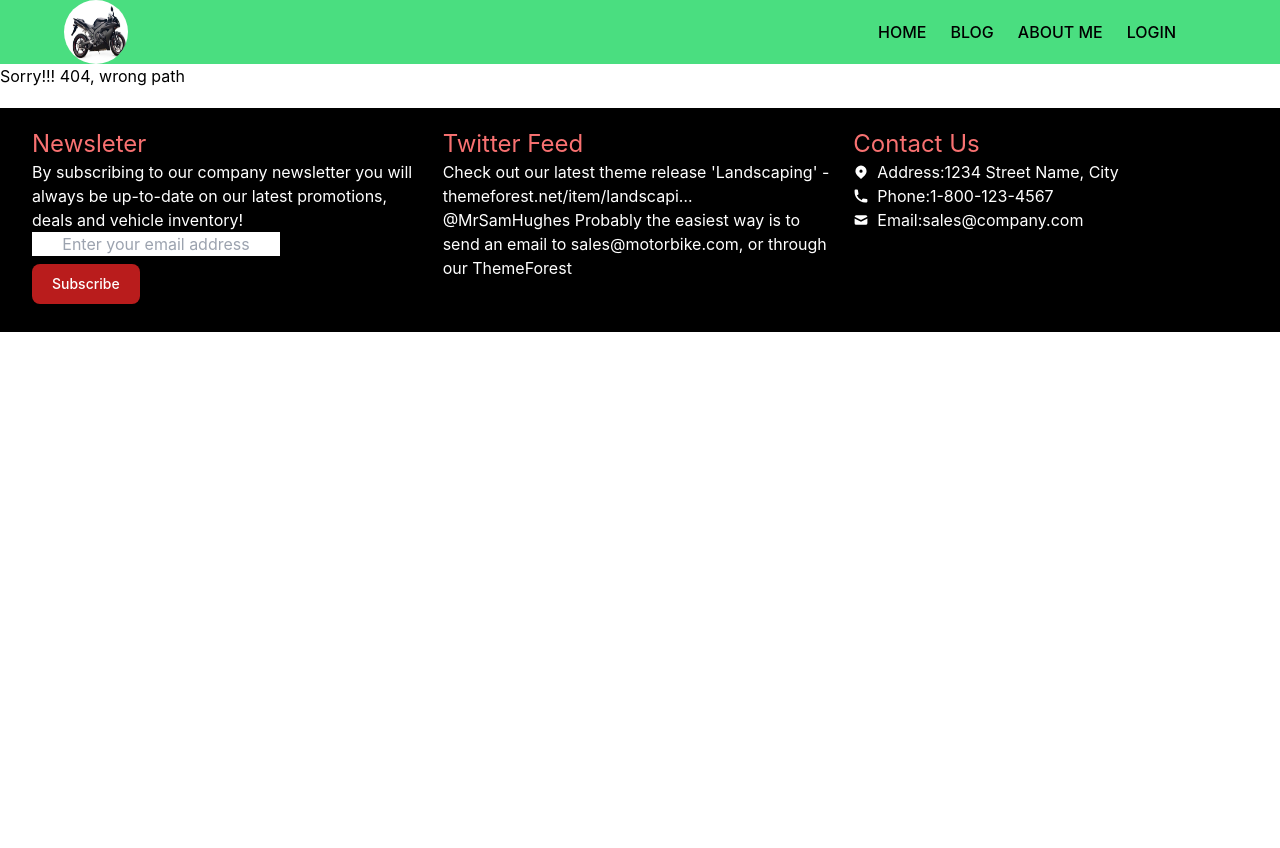
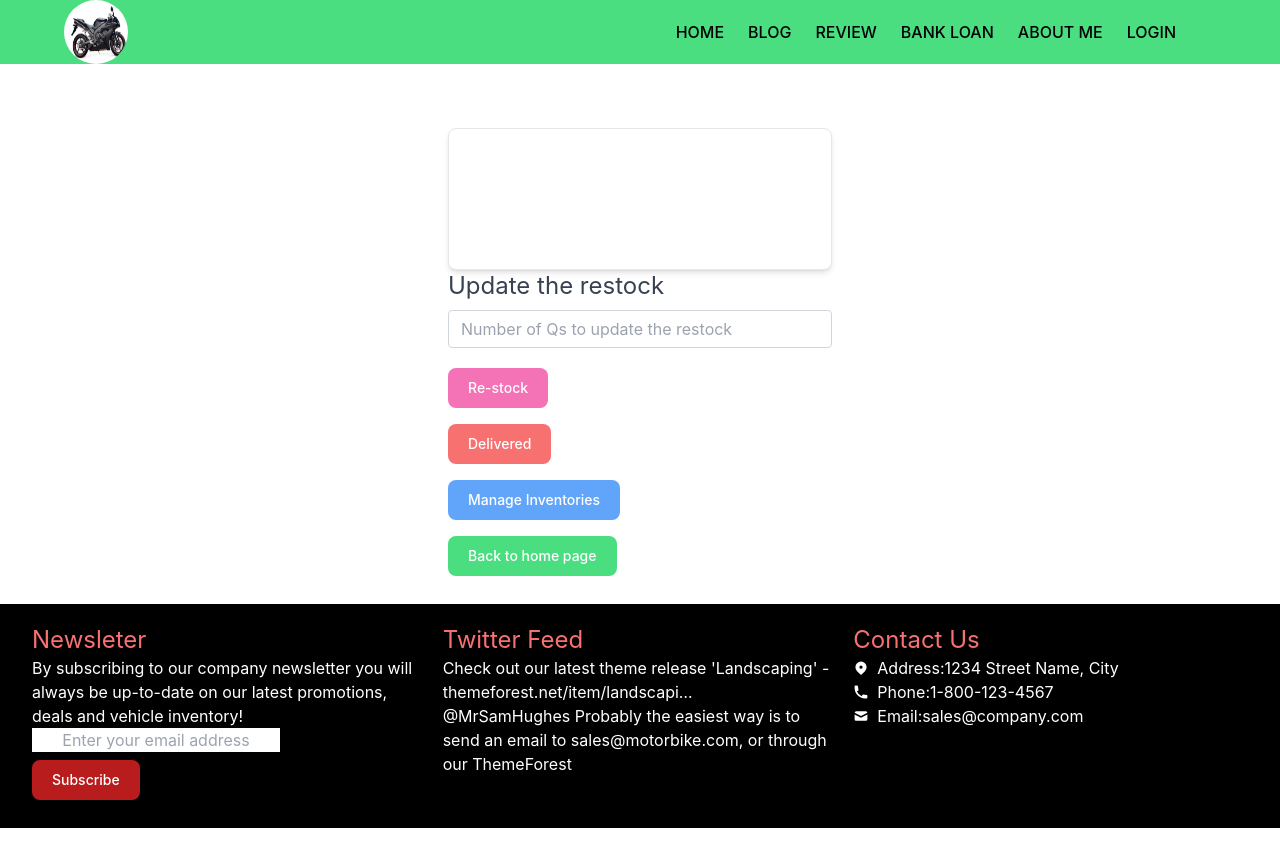
Before and after one commit to babuece97/motor-bike-client, a React (Create React App) app: page /inventory in a window 1280 px wide. Before the commit the page ends 800 px from the top, so only its background shows below. Built offline with nearby package versions, Linux system fonts and the light colour scheme.

Commit message:
all components added

```diff
--- a/src/App.js
+++ b/src/App.js
@@ -8,8 +8,10 @@ import Blog from './compoments/Blog/Blog';
 import Login from './compoments/Login/Login';
 import NotFound from './compoments/NotFound/NotFound';
 import Home from './compoments/Home/Home';
-import ItemDetail from './compoments/ItemDetail/ItemDetail';
+import UpdateItem from './compoments/UpdateItem/UpdateItem';
 import PrivateRoute from './compoments/Authentication/PrivateRoute';
+import Review from './compoments/Review/Review';
+import BankLoan from './compoments/BankLoan/BankLoan';
 
 function App() {
   return (
@@ -19,10 +21,12 @@ function App() {
          {/* This place is being routed, with out routing it does not work . ONLY it could be worked if you write on  browser*/}
           <Route path="/" element={<Home></Home>}/>
           <Route path="blog" element={<Blog> </Blog>}/>
+          <Route path="review" element={<Review> </Review>}/>
+          <Route path="bankloan" element={<BankLoan></BankLoan>}/>
           <Route path="aboutMe" element={<About></About>} />
           <Route path="registration" element={<Registration> </Registration> } />
           <Route path="login" element={<Login></Login>} />
-          <Route path="itemDetail" element={<PrivateRoute> <ItemDetail/> </PrivateRoute>} />
+          <Route path="inventory" element={<PrivateRoute> <UpdateItem/> </PrivateRoute>} />
           <Route path="*" element={<NotFound></NotFound>} />
         </Routes>
 
--- /dev/null
+++ b/src/compoments/AddItems/AddItems.js
@@ -0,0 +1,11 @@
+import React from 'react';
+
+const AddItems = () => {
+    return (
+        <div>
+            Addd Items
+        </div>
+    );
+};
+
+export default AddItems;
--- a/src/compoments/Authentication/PrivateRoute.js
+++ b/src/compoments/Authentication/PrivateRoute.js
@@ -3,7 +3,7 @@ import {Navigate,useLocation} from "react-router-dom";
 
 const PrivateRoute = ({children}) => {
     const location = useLocation()
-    const user= false;
+    const user= true;
     if (!user) {
         return <Navigate to='/login' state={{ from: location }} replace />;
       }
--- /dev/null
+++ b/src/compoments/BankLoan/BankLoan.js
@@ -0,0 +1,11 @@
+import React from 'react';
+
+const BankLoan = () => {
+    return (
+        <div>
+            IF CUSTOME needs bank loan, plz follow the page: www.bankloan.com
+        </div>
+    );
+};
+
+export default BankLoan;
--- a/src/compoments/Item/Item.js
+++ b/src/compoments/Item/Item.js
@@ -25,9 +25,9 @@ const handleItemDetail =(id)=>{
             <p class="text-2xl">Price {price} $</p>
             <p>{description}</p>
 
-            <Link to="/itemDetail">
+            <Link to="/inventory">
             <button onClick={()=>handleItemDetail(id)} className="bg-blue-500 hover:bg-blue-700 text-white font-bold py-2 my-2 px-4 rounded">
-            Details
+            Update
            </button>
            {/* Update
 
--- a/src/compoments/ItemDetail/ItemDetail.js
+++ /dev/null
@@ -1,11 +0,0 @@
-import React from 'react';
-
-const ItemDetail = () => {
-    return (
-        <div>
-            Itemmm detail is here
-        </div>
-    );
-};
-
-export default ItemDetail;
--- /dev/null
+++ b/src/compoments/ManageItems/ManageItems.js
@@ -0,0 +1,11 @@
+import React from 'react';
+
+const ManageItems = () => {
+    return (
+        <div>
+            MANAGE ITEMMMSSS
+        </div>
+    );
+};
+
+export default ManageItems;
--- /dev/null
+++ b/src/compoments/MyItems/MyItems.js
@@ -0,0 +1,11 @@
+import React from 'react';
+
+const MyItems = () => {
+    return (
+        <div>
+            my itemssss
+        </div>
+    );
+};
+
+export default MyItems;
--- a/src/compoments/Navbar/Navbar.js
+++ b/src/compoments/Navbar/Navbar.js
@@ -23,6 +23,12 @@ const Navbar = () => {
           <Link className="mr-6 font-medium text-black" to="/blog">
             BLOG
           </Link>
+          <Link className="mr-6 font-medium text-black" to="/review">
+            REVIEW
+          </Link>
+          <Link className="mr-6 font-medium text-black" to="/bankloan">
+            BANK LOAN
+          </Link>
           <Link className="mr-6 font-medium text-black" to="/aboutMe">
             ABOUT ME
           </Link>
--- /dev/null
+++ b/src/compoments/Review/Review.js
@@ -0,0 +1,11 @@
+import React from 'react';
+
+const Review = () => {
+    return (
+        <div>
+             <p class="text-2xl">THi si Review page </p>
+        </div>
+    );
+};
+
+export default Review;
--- a/src/compoments/UpdateItem/UpdateItem.js
+++ b/src/compoments/UpdateItem/UpdateItem.js
@@ -1,11 +1,68 @@
-import React from 'react';
+import React, { useEffect, useState } from 'react';
+import { Link, useParams } from 'react-router-dom';
+import Home from '../Home/Home';
 
-const UpdateItem = () => {
+const ItemDetail = () => {
+    const [item, setitem] = useState({})
+    const {itemid} = useParams()
+
+    useEffect(()=>{
+        // fetch(`https://limitless-caverns-64590.herokuapp.com/item/${itemid}`)
+        fetch ('/items.json')
+        .then(response =>response.json())
+        .then(data=> setitem(data))
+    },[])
+
+    console.log(item)
     return (
-        <div>
+        <div className='w-96 mx-auto mt-16'>
+            <div class="p-16 max-w-sm bg-white rounded-lg border border-gray-200 shadow-md dark:bg-gray-800 dark:border-gray-700">
+           <img src={item.picture} alt=""/>
+            <h5 class="mb-2 text-2xl font-bold tracking-tight text-gray-900 dark:text-white">{item.name}</h5>
+           <p class="mb-3 font-normal text-gray-700 dark:text-gray-400">{item.description}</p>
+      </div>
 
+       <div>
+           {/* FOR UPDATE THE RESTOCK */}
+       <div class="flex justify-center">
+  <div class="mb-3 xl:w-96">
+    <label for="exampleNumber0" class="form-label inline-block mb-2 text-gray-700"
+      > <p class="text-2xl"> Update the restock</p></label
+    >
+    <input
+      type="number"
+      class="
+        form-control
+        block
+        w-full
+        px-3
+        py-1.5
+        text-base
+        font-normal
+        text-gray-700
+        bg-white bg-clip-padding
+        border border-solid border-gray-300
+        rounded
+        transition
+        ease-in-out
+        m-0
+        focus:text-gray-700 focus:bg-white focus:border-blue-600 focus:outline-none
+      "
+      id="exampleNumber0"
+      placeholder="Number of Qs to update the restock"
+    />
+  </div>
+</div>
+           <button className='focus:outline-none mt-2 text-white bg-pink-400 hover:bg-yellow-500 focus:ring-4 focus:ring-green-300 font-medium rounded-lg text-sm px-5 py-2.5 mr-2 mb-2 dark:focus:ring-yellow-900' >Re-stock</button>
+         </div>
+       <div> <button className='focus:outline-none mt-2 text-white bg-red-400 hover:bg-yellow-500 focus:ring-4 focus:ring-green-300 font-medium rounded-lg text-sm px-5 py-2.5 mr-2 mb-2 dark:focus:ring-yellow-900' >Delivered</button></div>
+       <div> <button className='focus:outline-none mt-2 text-white bg-blue-400 hover:bg-yellow-500 focus:ring-4 focus:ring-green-300 font-medium rounded-lg text-sm px-5 py-2.5 mr-2 mb-2 dark:focus:ring-yellow-900' >Manage Inventories</button></div>
+       <Link to='/' elemement={<Home />}>
+       <button className='focus:outline-none mt-2 text-white bg-green-400 hover:bg-yellow-500 focus:ring-4 focus:ring-yellow-300 font-medium rounded-lg text-sm px-5 py-2.5 mr-2 mb-2 dark:focus:ring-yellow-900' >Back to home page</button>
+       </Link>
         </div>
+
     );
 };
 
-export default UpdateItem;
+export default ItemDetail;
```
